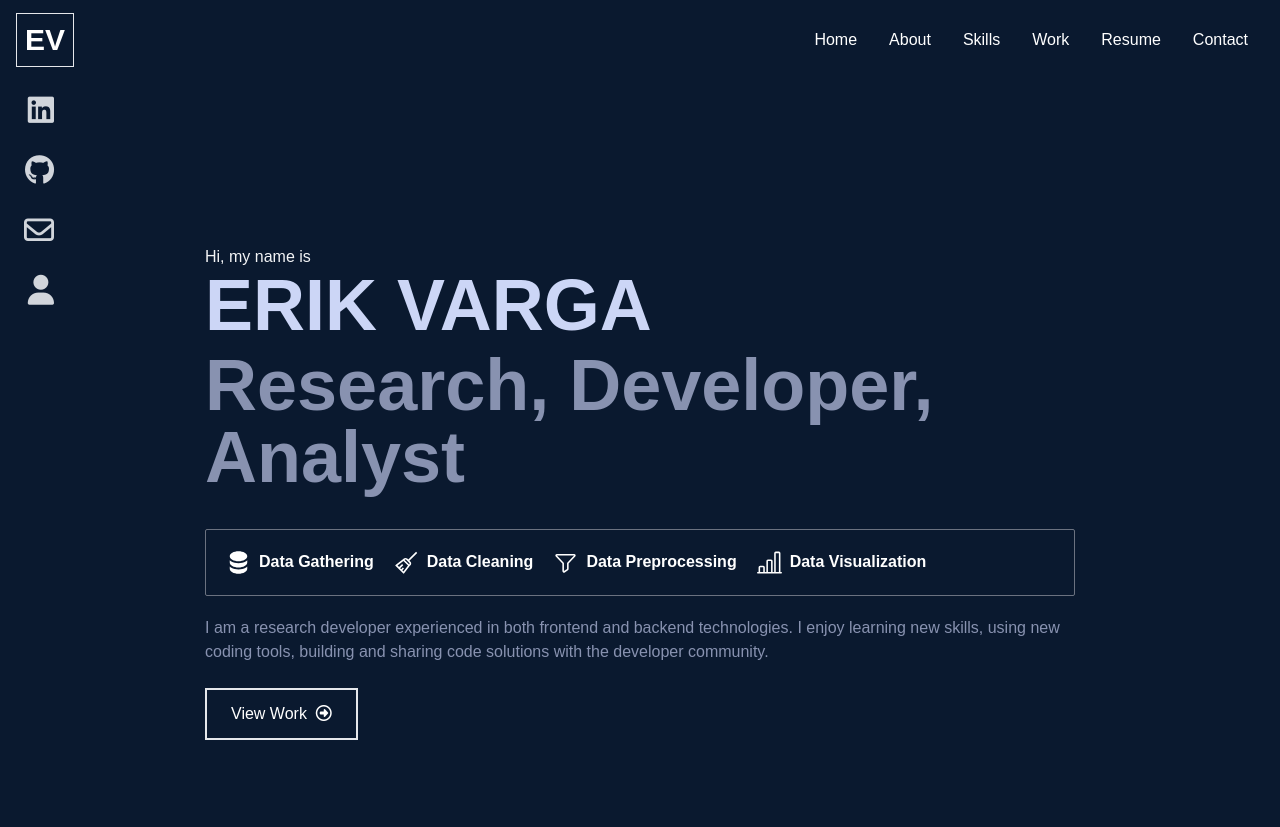
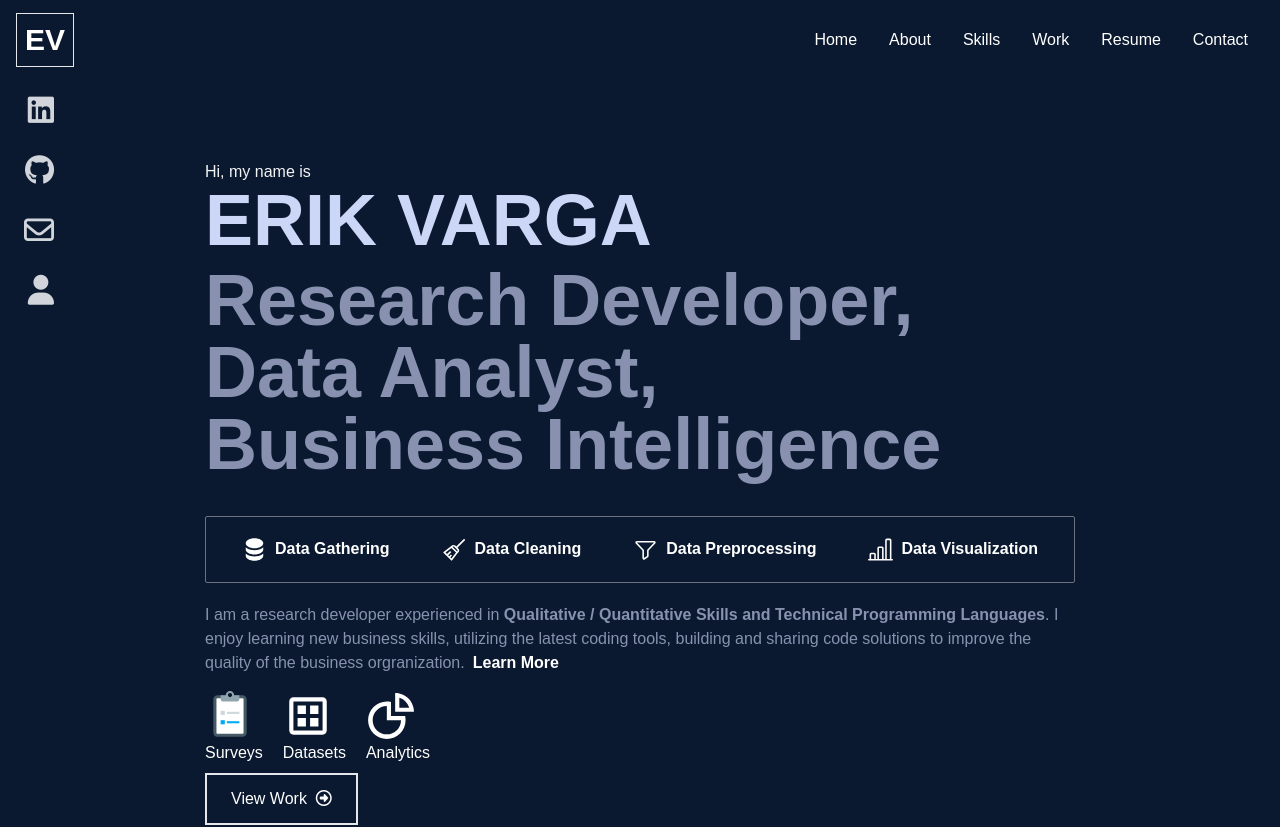
Before and after one commit to Erik-Varga/react-developer-portfolio-app, a React (Create React App) app: page / in a window 1280 px wide. Shown: the top 827 px of the page. Built offline with nearby package versions, Linux system fonts and the light colour scheme.

Commit message:
updated home

```diff
--- a/src/components/Home.jsx
+++ b/src/components/Home.jsx
@@ -8,9 +8,12 @@ import { LiaBroomSolid } from 'react-icons/lia';
 import { PiFunnel } from 'react-icons/pi';
 import { BsBarChartLine } from 'react-icons/bs';
 import { WindowSize } from './WindowSize';
-import { CgDrive } from 'react-icons/cg';
+import { CgChart, CgDrive } from 'react-icons/cg';
 import { BiRightArrow, BiRightArrowAlt } from 'react-icons/bi';
 import { GiCycle } from 'react-icons/gi';
+import { FcSurvey } from 'react-icons/fc';
+import { MdDataset, MdDatasetLinked, MdOutlineDataset } from 'react-icons/md';
+import { GrPieChart } from 'react-icons/gr';
 
 const Home = () => {
   const size = 25;
@@ -24,13 +27,16 @@ const Home = () => {
           ERIK VARGA
         </h1>
         <h2 className="text-4xl sm:text-7xl font-bold text-color2">
-          Research, Developer,
+          Research Developer,
         </h2>
         <h2 className="text-4xl sm:text-7xl font-bold text-color2">
-           Analyst
+           Data Analyst,
         </h2>
-        <p className="text-color2 py-4 max-w-[900px]">
-        <div className='flex flex-col md:flex-row items-center gap-5 my-5 text-white font-bold border border-gray-500 p-5 rounded-sm'>
+        <h2 className="text-4xl sm:text-7xl font-bold text-color2">
+          Business Intelligence
+        </h2>
+        <p className="text-color2 py-4">
+        <div className='flex flex-col md:flex-row justify-around items-center gap-5 my-5 text-white font-bold border border-gray-500 p-5 rounded-sm'>
           <div className='flex items-center gap-2 hover:text-green-400'>
             <HiMiniCircleStack size={size} /> Data Gathering
           </div>
@@ -45,8 +51,19 @@ const Home = () => {
           </div>
 
         </div>
-        I am a research developer experienced in both frontend and backend technologies. I enjoy learning new skills, using new coding tools, building and sharing code solutions with the developer community.
+        I am a research developer experienced in <span className="font-bold">Qualitative / Quantitative Skills and Technical Programming Languages</span>. I enjoy learning new business skills, utilizing the latest coding tools, building and sharing code solutions to improve the quality of the business orgranization.
+
+          <span className='ml-2 font-bold text-white hover:text-green-400 hover:cursor-pointer'>
+            <Link to="about" smooth={true} duration={500}>
+              Learn More
+            </Link>
+          </span>
         </p>
+        <div className='flex items-center justify-start gap-5'>
+          <div className='flex flex-col justify-center'><FcSurvey size={size*2} />Surveys</div>
+          <div className='flex flex-col justify-center'><MdOutlineDataset size={size*2} />Datasets</div>
+          <div className='flex flex-col justify-center'><CgChart size={size*2} />Analytics</div>
+        </div>
         <div>
           <button className="text-white group border-2 px-6 py-3 my-2 flex items-center hover:text-white hover:bg-blue-800 hover:border-blue-700">
             <Link to="work" smooth={true} duration={500}>
```
